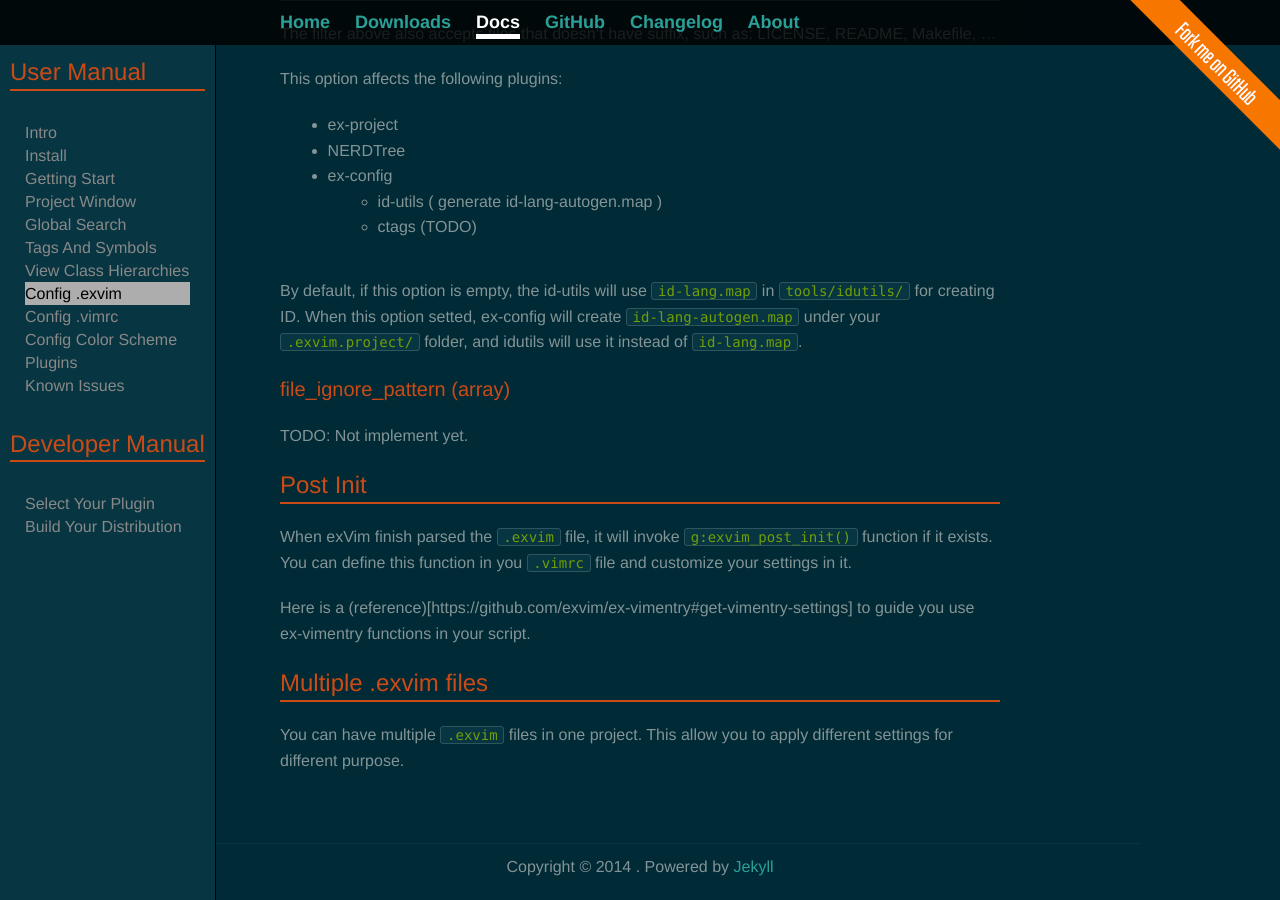
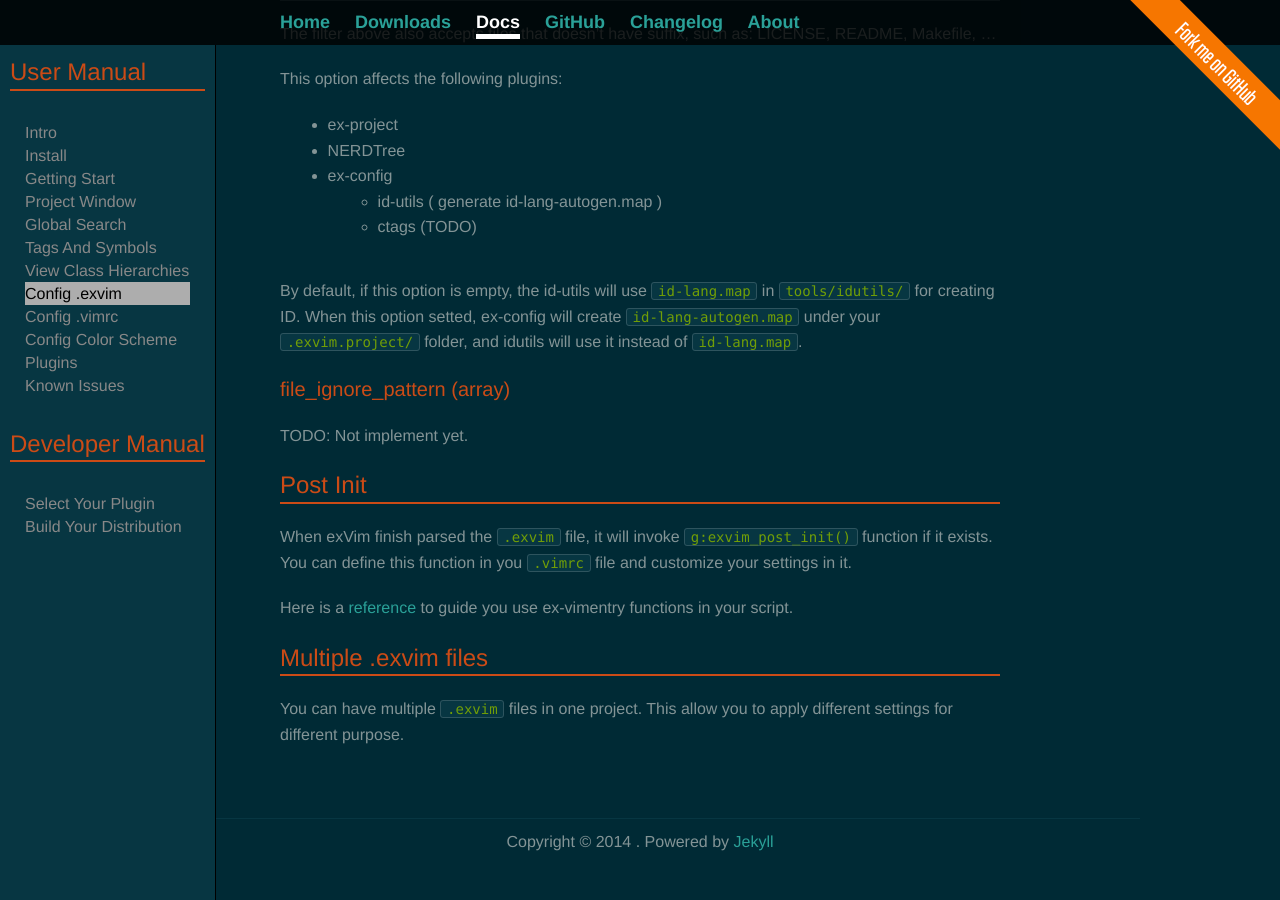
Before and after one commit to exvim/exvim.github.io, a Jekyll site: the page built from docs/config-exvim.md, in a window 1280 px wide and 900 px high, scrolled down 1654 px. Built offline with Jekyll 4.4.1, drawn with Linux system fonts in a browser that asks for light colours; Markdown is read by kramdown in place of the engine named in the settings.

Commit message:
fix exvim config

```diff
--- a/docs/config-exvim.md
+++ b/docs/config-exvim.md
@@ -100,7 +100,7 @@ TODO: Not implement yet.
 When exVim finish parsed the `.exvim` file, it will invoke `g:exvim_post_init()` function if
 it exists. You can define this function in you `.vimrc` file and customize your settings in it.
 
-Here is a (reference)[https://github.com/exvim/ex-vimentry#get-vimentry-settings] to guide you
+Here is a [reference](https://github.com/exvim/ex-vimentry#get-vimentry-settings) to guide you
 use ex-vimentry functions in your script.
 
 ## Multiple .exvim files
```
